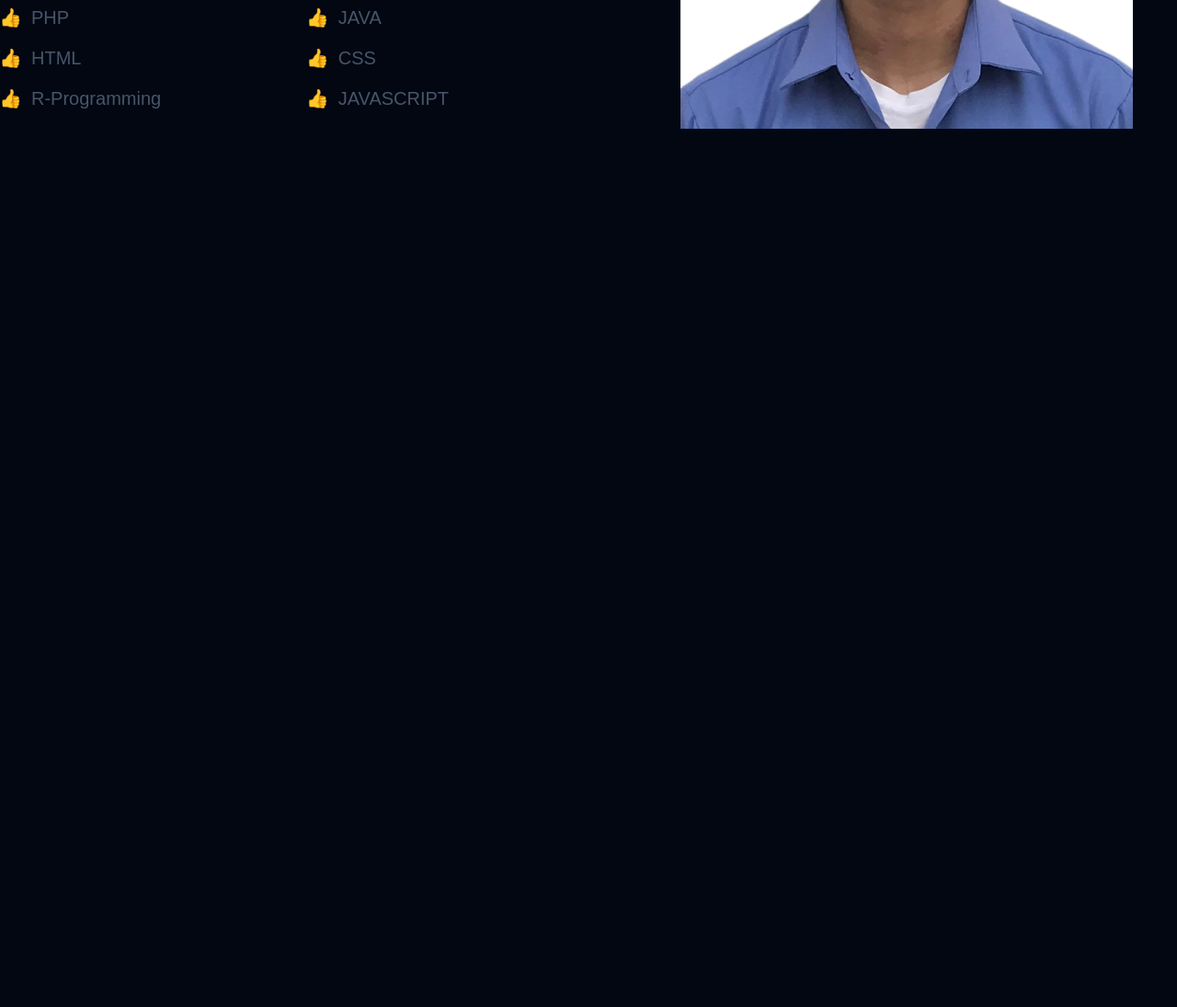
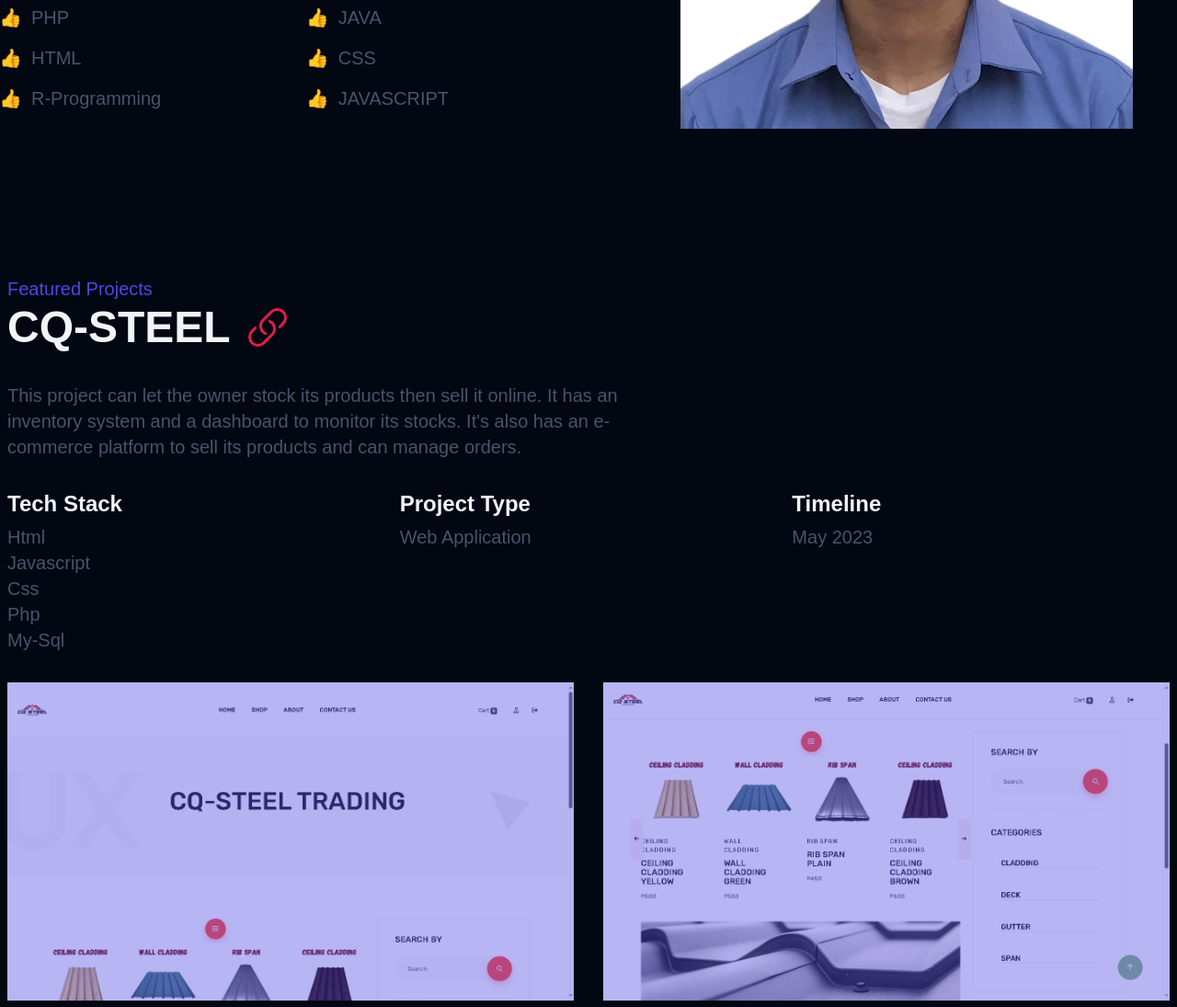
Before and after one commit to thedoynewton/My-portfolio, a website built with Vite: page index.html in a window 1280 px wide. Shown: the part 1145-2240 px from the top of the page at 92% size. Before the commit the page ends 1445 px from the top, so only its background shows below. Built offline with nearby package versions, Linux system fonts and the light colour scheme; a web font is replaced by a local one.

Commit message:
add featured section

```diff
--- a/index.html
+++ b/index.html
@@ -77,6 +77,67 @@
       </div>
     </section>
     <section class="featured container section">
+      <h3 class="ftrd_subtitle">Featured projects</h3>
+      <div class="ftrd_wrapper">
+        <h2 class="ftrd_title">CQ-STEEL</h2>
+        <a href="https://github.com/thedoynewton" class="ftrd_link">
+          <svg xmlns="http://www.w3.org/2000/svg" fill="none" viewBox="0 0 24 24" stroke-width="1.5"
+            stroke="currentColor">
+            <path stroke-linecap="round" stroke-linejoin="round"
+              d="M13.19 8.688a4.5 4.5 0 0 1 1.242 7.244l-4.5 4.5a4.5 4.5 0 0 1-6.364-6.364l1.757-1.757m13.35-.622 1.757-1.757a4.5 4.5 0 0 0-6.364-6.364l-4.5 4.5a4.5 4.5 0 0 0 1.242 7.244" />
+          </svg>
+        </a>
+      </div>
+      <p class="ftrd_description">
+        This project can let the owner stock its products then sell it online. It has an inventory system and a dashboard to monitor its stocks.
+        It's also has an e-commerce platform to sell its products and can manage orders.
+      </p>
+      <div class="ftrd_infoContainer">
+        <div>
+          <h3 class="ftrd_label">Tech stack</h3>
+          <ul class="ftrd_techStack">
+            <li class="ftrd_info">Html</li>
+            <li class="ftrd_info">Javascript</li>
+            <li class="ftrd_info">Css</li>
+            <li class="ftrd_info">Php</li>
+            <li class="ftrd_info">My-sql</li>
+          </ul>
+        </div>
+        <div>
+          <h3 class="ftrd_label">Project type</h3>
+          <p class="ftrd_info">Web Application</p>
+        </div>
+        <div>
+          <h3 class="ftrd_label">Timeline</h3>
+          <p class="ftrd_info">May 2023</p>
+        </div>
+      </div>
+      <div class="ftrd_img-container">
+        <div class="ftrd_img-wrapper">
+          <img src="/ftrd1.png" alt="">
+        </div>
+        <div class="ftrd_img-wrapper">
+          <img src="/ftrd2.png" alt="">
+        </div>
+        <div class="ftrd_img-wrapper">
+          <img src="/ftrd3.png" alt="">
+        </div>
+        <div class="ftrd_img-wrapper">
+          <img src="/ftrd4.png" alt="">
+        </div>
+        <div class="ftrd_img-wrapper">
+          <img src="/ftrd5.png" alt="">
+        </div>
+        <div class="ftrd_img-wrapper">
+          <img src="/ftrd6.png" alt="">
+        </div>
+        <div class="ftrd_img-wrapper">
+          <img src="/ftrd7.png" alt="">
+        </div>
+        <div class="ftrd_img-wrapper">
+          <img src="/ftrd8.png" alt="">
+        </div>
+      </div>
     </section>
     <section class="work container section">
     </section>
--- a/src/main.js
+++ b/src/main.js
@@ -3,4 +3,5 @@ import '../styles/style.css';
 import '../styles/components/header.css';
 import '../styles/components/hero.css';
 import '../styles/components/about.css';
-import '../styles/utils.css'
+import '../styles/components/featured.css';
+import '../styles/utils.css';
--- /dev/null
+++ b/styles/components/featured.css
@@ -0,0 +1,195 @@
+.ftrd_subtitle {
+    color: var(--clr-indigo);
+    font-size: var(--size-sm);
+    text-transform: capitalize;
+    font-weight: 400;
+}
+
+.ftrd_title {
+    font-size: var(--size-2xl);
+    color: var(--clr-light);
+    text-transform: uppercase;
+}
+
+.ftrd_link {
+    width: var(--size-2xl);
+    height: var(--size-2xl);
+}
+
+.ftrd_wrapper {
+    display: flex;
+    align-items: center;
+    gap: 1rem;
+}
+
+.ftrd_description {
+    max-width: 60ch;
+    color: var(--clr-slate600);
+    font-size: var(--size-sm);
+    margin: 1rem 0;
+}
+
+.ftrd_infoContainer {
+    display: flex;
+    flex-wrap: wrap;
+    gap: 1rem;
+}
+
+.ftrd_infoContainer div {
+    flex: 1;
+    min-width: 250px;
+}
+
+.ftrd_label {
+    font-size: var(--size-base);
+    text-transform: capitalize;
+    margin-bottom: 0.25em;
+}
+
+.ftrd_techStack {
+    padding: 0;
+    list-style: none;
+}
+
+.ftrd_info {
+    font-size: var(--size-sm);
+    color: var(--clr-slate600);
+    text-transform: capitalize;
+}
+
+.ftrd_img-container {
+    margin-top: 1rem;
+    display: grid;
+    grid-template-columns: repeat(auto-fit, minmax(300px, 1fr));
+    grid-gap: 1rem;
+}
+
+.ftrd_img-wrapper {
+    position: relative;
+}
+
+.ftrd_img-wrapper::after {
+    content: '';
+    background-color: rgba(79, 70, 229, 0.4);
+    width: 100%;
+    height: 100%;
+    position: absolute;
+    top: 0;
+    left: 0;
+    z-index: 1;
+    transition: background-color 0.3s;
+}
+
+.ftrd_img-wrapper:hover::after {
+    background-color: rgba(79, 70, 229, 0.1);
+}
+
+/* xs */
+@media (min-width: 475px){
+    .ftrd_subtitle {
+        font-size: var(--size-base);
+    }
+
+    .ftrd_title {
+        font-size: var(--size-3xl);
+    }
+
+    .ftrd_link {
+        width: var(--size-3xl);
+        height: var(--size-3xl);
+    }
+
+    .ftrd_description {
+        font-size: var(--size-base);
+        margin: 1.5rem 0;
+    }
+
+    .ftrd_label {
+        font-size: var(--size-lg);
+    }
+
+    .ftrd_info {
+        font-size: var(--size-base);
+    }
+
+    .ftrd_img-container {
+        margin-top: 1.5rem;
+        grid-gap: 1.5rem;
+    }
+}
+
+/* sm */
+@media (min-width: 640px){
+    .ftrd_img-container {
+        grid-template-columns: repeat(auto-fit, minmax(500px, 1fr));
+    }
+
+}
+
+/* md */
+/* @media (min-width: 768px){} */
+
+/* lg */
+@media (min-width: 1024px){
+    .ftrd_subtitle {
+        font-size: var(--size-lg);
+    }
+
+    .ftrd_title {
+        font-size: var(--size-4xl);
+    }
+
+    .ftrd_link {
+        width: var(--size-4xl);
+        height: var(--size-4xl);
+    }
+
+    .ftrd_description {
+        font-size: var(--size-lg);
+    }
+
+    .ftrd_label {
+        font-size: var(--size-xl);
+    }
+
+    .ftrd_info {
+        font-size: var(--size-lg);
+    }
+}
+
+/* xl */
+@media (min-width: 1280px){
+    .ftrd_subtitle {
+        font-size: var(--size-xl);
+    }
+
+    .ftrd_title {
+        font-size: var(--size-5xl);
+    }
+
+    .ftrd_link {
+        width: var(--size-5xl);
+        height: var(--size-5xl);
+    }
+
+    .ftrd_description {
+        font-size: var(--size-xl);
+        margin: 2rem 0;
+    }
+
+    .ftrd_label {
+        font-size: var(--size-2xl);
+    }
+
+    .ftrd_info {
+        font-size: var(--size-xl);
+    }
+
+    .ftrd_img-container {
+        margin-top:2rem;
+        grid-gap:2rem;
+    }
+}
+
+/* 2xl */
+/* @media (min-width: 1536px){} */
```
Also changed, not shown: public/ftrd1.png (added), public/ftrd2.png (added), public/ftrd3.png (added), public/ftrd4.png (added), public/ftrd6.png (added), public/ftrd7.png (added), public/ftrd8.png (added), 1 other file.
